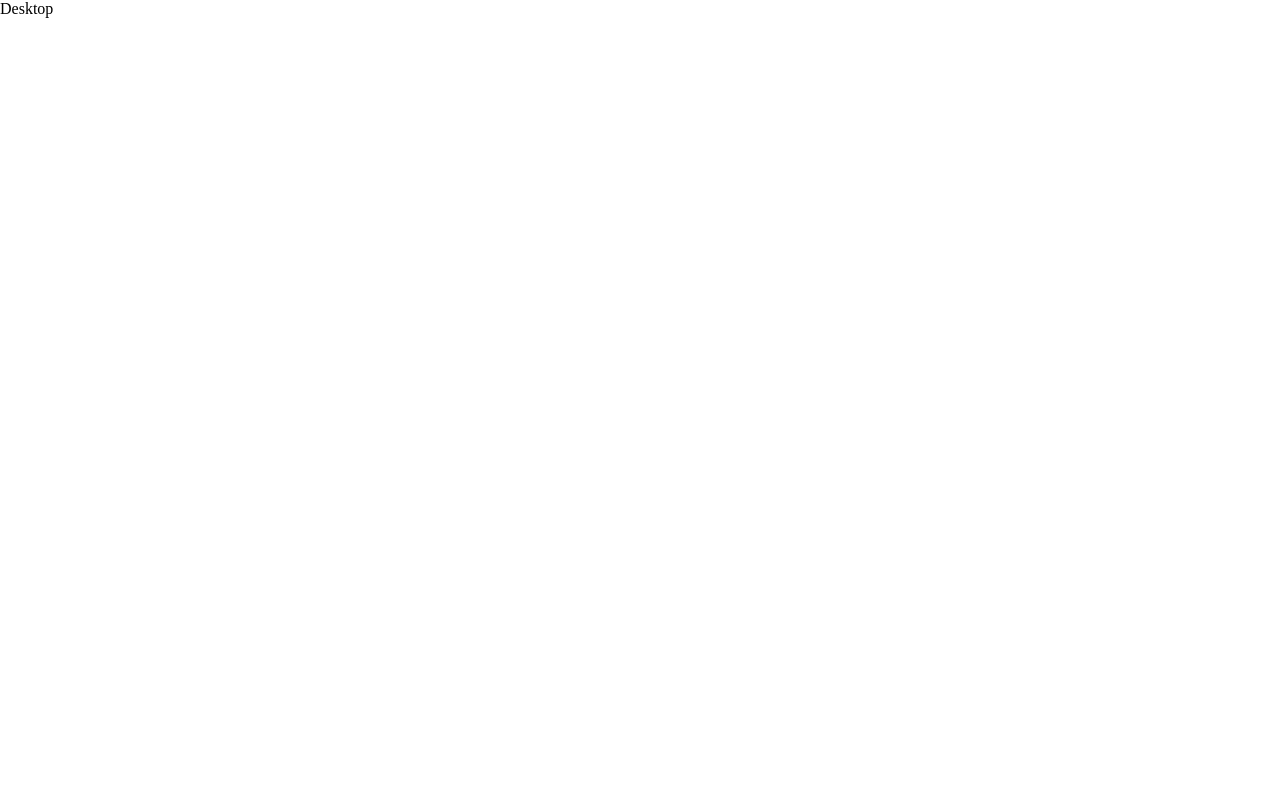
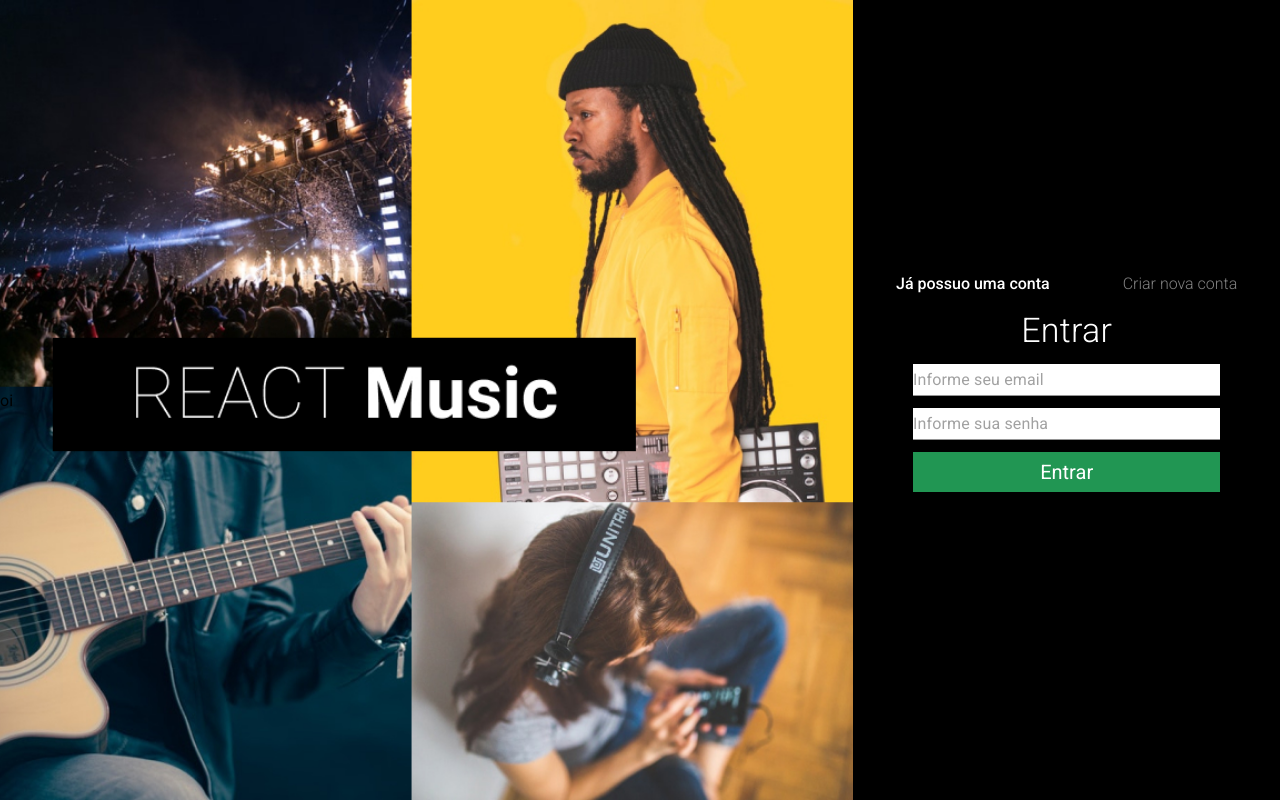
Before and after one commit to fsassiv/userReducerUseContextSample, a React (Create React App) app: page /reactmusic/login in a window 1280 px wide. Built offline with nearby package versions, Linux system fonts and the light colour scheme.

Commit message:
signup and login working

```diff
--- a/package.json
+++ b/package.json
@@ -4,6 +4,7 @@
   "private": true,
   "dependencies": {
     "@material-ui/core": "^4.8.3",
+    "@material-ui/lab": "^4.0.0-alpha.39",
     "@testing-library/jest-dom": "^4.2.4",
     "@testing-library/user-event": "^7.2.1",
     "axios": "^0.19.1",
--- a/src/App.js
+++ b/src/App.js
@@ -35,6 +35,11 @@ function App(props) {
   const { userState, userDispatch } = useContext(UserContext);
 
   useEffect(() => {
+    //check if the users db is set, if not create it
+    if (!localStorage.getItem("users")) {
+      localStorage.setItem("users", JSON.stringify([]));
+    }
+
     const currentUser = localStorage.getItem("user");
 
     //Check for a logged user
@@ -43,6 +48,7 @@ function App(props) {
         type: UserActionTypes.SET_CURRENT_USER,
         payload: currentUser
       });
+    } else {
     }
   }, []);
 
--- a/src/Global.scss
+++ b/src/Global.scss
@@ -7,6 +7,7 @@
   margin: 0;
   padding: 0;
   box-sizing: border-box;
+  font-family: "Roboto", sans-serif;
 }
 
 html,
--- /dev/null
+++ b/src/api/users.js
@@ -0,0 +1,32 @@
+import uniqid from "uniqid";
+
+export const createNewUser = credentials => {
+  const { name, email, password } = credentials;
+  const userDB = JSON.parse(localStorage.getItem("users"));
+
+  const newUser = {
+    id: uniqid(),
+    name,
+    email,
+    password
+  };
+
+  //save newUser in store
+  const newUserDB = JSON.stringify([...userDB, newUser]);
+  localStorage.setItem("users", newUserDB);
+
+  return { id: newUser.id, name: newUser.name, email: newUser.email };
+};
+
+export const getUser = credentials => {
+  const { email, password } = credentials;
+  const userDB = JSON.parse(localStorage.getItem("users"));
+
+  const registeredUser = userDB.filter(user => {
+    if (user.email === email && user.password === password) {
+      return user;
+    }
+  });
+
+  return registeredUser;
+};
--- a/src/components/forms/Login.jsx
+++ b/src/components/forms/Login.jsx
@@ -1,6 +1,10 @@
-import React, { useState } from "react";
+import React, { useState, useEffect, useContext } from "react";
 import AppInput from "../../misc/AppInput";
+import { Alert } from "@material-ui/lab";
 import { Typography } from "@material-ui/core";
+import { getUser } from "../../api/users";
+import { UserContext } from "./../../store/UserContext";
+import { UserActionTypes } from "./../../store/actionTypes";
 import "./Login.scss";
 
 const Login = () => {
@@ -8,6 +12,17 @@ const Login = () => {
     email: "",
     password: ""
   });
+  const [alert, setAlert] = useState(false);
+  const [alertText, setAlertText] = useState("");
+
+  const [userDB, setUserDB] = useState([]);
+
+  const userContext = useContext(UserContext);
+
+  //Get the curretn state of userDB
+  useEffect(() => {
+    setUserDB(JSON.parse(localStorage.getItem("users")));
+  }, []);
 
   const handleInputChange = ({ target, value }) => {
     //Update credentials accordantly
@@ -16,12 +31,31 @@ const Login = () => {
 
   const handleSubmit = event => {
     event.preventDefault();
-    console.log("Submit", credentials);
+
+    const currentUser = getUser(credentials);
+
+    if (currentUser.length > 0) {
+      userContext.userDispatch({
+        type: UserActionTypes.SET_CURRENT_USER,
+        payload: {
+          id: currentUser[0].id,
+          name: currentUser[0].name,
+          email: currentUser[0].email
+        }
+      });
+    } else {
+      setAlert(true);
+      setAlertText("Email nao encontrado e/ou senha inválida");
+    }
   };
 
   return (
     <form onSubmit={handleSubmit} className="login--mobile__form">
-      {" "}
+      {alert && (
+        <Alert variant="filled" color="error">
+          {alertText}
+        </Alert>
+      )}
       <Typography
         variant="h4"
         align="center"
--- a/src/components/forms/Login.scss
+++ b/src/components/forms/Login.scss
@@ -16,3 +16,8 @@
     font-size: 20px;
   }
 }
+
+.MuiAlert-filledError {
+  background-color: #f44336 !important;
+  color: white !important;
+}
--- a/src/components/forms/SignUp.jsx
+++ b/src/components/forms/SignUp.jsx
@@ -1,7 +1,11 @@
-import React, { useState } from "react";
+import React, { useState, useEffect, useContext } from "react";
 import AppInput from "../../misc/AppInput";
 import { Typography } from "@material-ui/core";
+import { Alert } from "@material-ui/lab";
 import "./Login.scss";
+import { createNewUser } from "./../../api/users";
+import { UserContext } from "./../../store/UserContext";
+import { UserActionTypes } from "./../../store/actionTypes";
 
 const SignUp = () => {
   const [credentials, setCredentials] = useState({
@@ -10,6 +14,16 @@ const SignUp = () => {
     password: "",
     confirmPassword: ""
   });
+  const [alert, setAlert] = useState(false);
+  const [alertText, setAlertText] = useState("");
+  const [userDB, setUserDB] = useState([]);
+
+  const userContext = useContext(UserContext);
+
+  //Get the curretn state of userDB
+  useEffect(() => {
+    setUserDB(JSON.parse(localStorage.getItem("users")));
+  }, []);
 
   const handleInputChange = ({ target, value }) => {
     //Update credentials accordantly
@@ -18,12 +32,58 @@ const SignUp = () => {
 
   const handleSubmit = event => {
     event.preventDefault();
-    console.log("Submit", credentials);
+
+    //check if all the fields ware supplied
+    for (const field in credentials) {
+      if (credentials[field] === "") {
+        setAlert(true);
+        setAlertText("Certifique-se de preencher todos os campos");
+        return;
+      } else {
+        setAlert(false);
+        setAlertText("");
+      }
+    }
+
+    //check if the passwords match
+    if (credentials.password !== credentials.confirmPassword) {
+      setAlert(true);
+      setAlertText(
+        "Os campos senhas e confirmação de senhas estão divergentes"
+      );
+      return;
+    }
+
+    //check if email is already in use
+    const registeredUser = userDB.filter(user => {
+      if (user.email === credentials.email) {
+        return user;
+      }
+    });
+
+    if (registeredUser.length > 0) {
+      setAlert(true);
+      setAlertText("O email informado já está registrado");
+      return;
+    } else {
+      const newUser = createNewUser(credentials);
+      //uptade the state
+      setUserDB(JSON.parse(localStorage.getItem("users")));
+      //update the context and redirect to home
+      userContext.userDispatch({
+        type: UserActionTypes.SET_CURRENT_USER,
+        payload: { ...newUser }
+      });
+    }
   };
 
   return (
     <form onSubmit={handleSubmit} className="login--mobile__form">
-      {" "}
+      {alert && (
+        <Alert variant="filled" color="error">
+          {alertText}
+        </Alert>
+      )}
       <Typography
         variant="h4"
         align="center"
--- a/src/layout/login/LoginDesktop.jsx
+++ b/src/layout/login/LoginDesktop.jsx
@@ -1,7 +1,64 @@
-import React from "react";
+import React, { useState } from "react";
+import { Grid } from "@material-ui/core";
+import homeBg from "../../assets/index-bg-dt.jpg";
+
+import "./LoginDesktop.scss";
+import Login from "../../components/forms/Login";
+import SignUp from "../../components/forms/SignUp";
 
 const LoginDesktop = () => {
-  return <div>Desktop</div>;
+  const [loginActive, setLoginActive] = useState(true);
+
+  const hanldeBtnClick = event => {
+    event.preventDefault();
+    const id = event.target.id;
+
+    setLoginActive(true);
+    if (id !== "login-btn") {
+      setLoginActive(false);
+    }
+  };
+
+  return (
+    <div className="login login--desktop">
+      <Grid container>
+        <Grid item md={7} lg={8}>
+          <div
+            className="login--desktop__section wallpaper"
+            style={{ backgroundImage: `url(${homeBg})` }}
+          >
+            oi
+          </div>
+        </Grid>
+        <Grid item md={5} lg={4}>
+          <div className="login--desktop__section dark">
+            <div className="login--desktop__form-wrapper">
+              <div className="login--desktop__btn-group">
+                <a
+                  href="#"
+                  id="login-btn"
+                  className={`login--desktop__btn ${loginActive && "active"}`}
+                  onClick={hanldeBtnClick}
+                >
+                  Já possuo uma conta
+                </a>
+                <a
+                  href="#"
+                  id="signup-btn"
+                  className={`login--desktop__btn ${!loginActive && "active"}`}
+                  onClick={hanldeBtnClick}
+                >
+                  Criar nova conta
+                </a>
+              </div>
+              {/* Render the form accordantly to the loginActive state */}
+              {loginActive ? <Login /> : <SignUp />}
+            </div>
+          </div>
+        </Grid>
+      </Grid>
+    </div>
+  );
 };
 
 export default LoginDesktop;
--- /dev/null
+++ b/src/layout/login/LoginDesktop.scss
@@ -0,0 +1,40 @@
+.login--desktop {
+  display: -webkit-box;
+  display: flex;
+  &__section {
+    height: 100%;
+    display: -webkit-box;
+    display: flex;
+    -webkit-box-align: center;
+    align-items: center;
+    &.dark {
+      background-color: black;
+    }
+    &.wallpaper {
+      background-repeat: no-repeat;
+      background-size: cover;
+      background-position: center;
+    }
+  }
+  &__form-wrapper {
+    color: white;
+    margin-right: 10%;
+    margin-left: 10%;
+    width: 100%;
+  }
+  &__btn-group {
+    display: -webkit-box;
+    display: flex;
+    -webkit-box-pack: justify;
+    justify-content: space-between;
+  }
+  &__btn {
+    color: rgba(white, 0.5);
+    font-weight: 300;
+    text-decoration: none;
+    &.active {
+      color: white;
+      font-weight: 500;
+    }
+  }
+}
--- a/src/pages/login/Login.jsx
+++ b/src/pages/login/Login.jsx
@@ -7,10 +7,10 @@ import "./Login.scss";
 const Login = () => {
   return (
     <div className="login">
-      <Hidden smUp>
+      <Hidden mdUp>
         <LoginMobile />
       </Hidden>
-      <Hidden xsDown>
+      <Hidden smDown>
         <LoginDesktop />
       </Hidden>
     </div>
--- a/src/store/UserReducer.js
+++ b/src/store/UserReducer.js
@@ -7,9 +7,8 @@ export const INITIAL_STATE = {
 
 export const userReducer = (state, action) => {
   switch (action.type) {
+    case UserActionTypes.LOGIN_USER:
     case UserActionTypes.SET_CURRENT_USER:
-      return { ...state, user: action.payload };
-    case UserActionTypes.LOGIN_USER:
       return { ...state, user: action.payload };
     case UserActionTypes.LOGOUT_USER:
       return { ...state, user: null };
```
Also changed, not shown: 1 other file (tests, documents, lock files or other folders).
